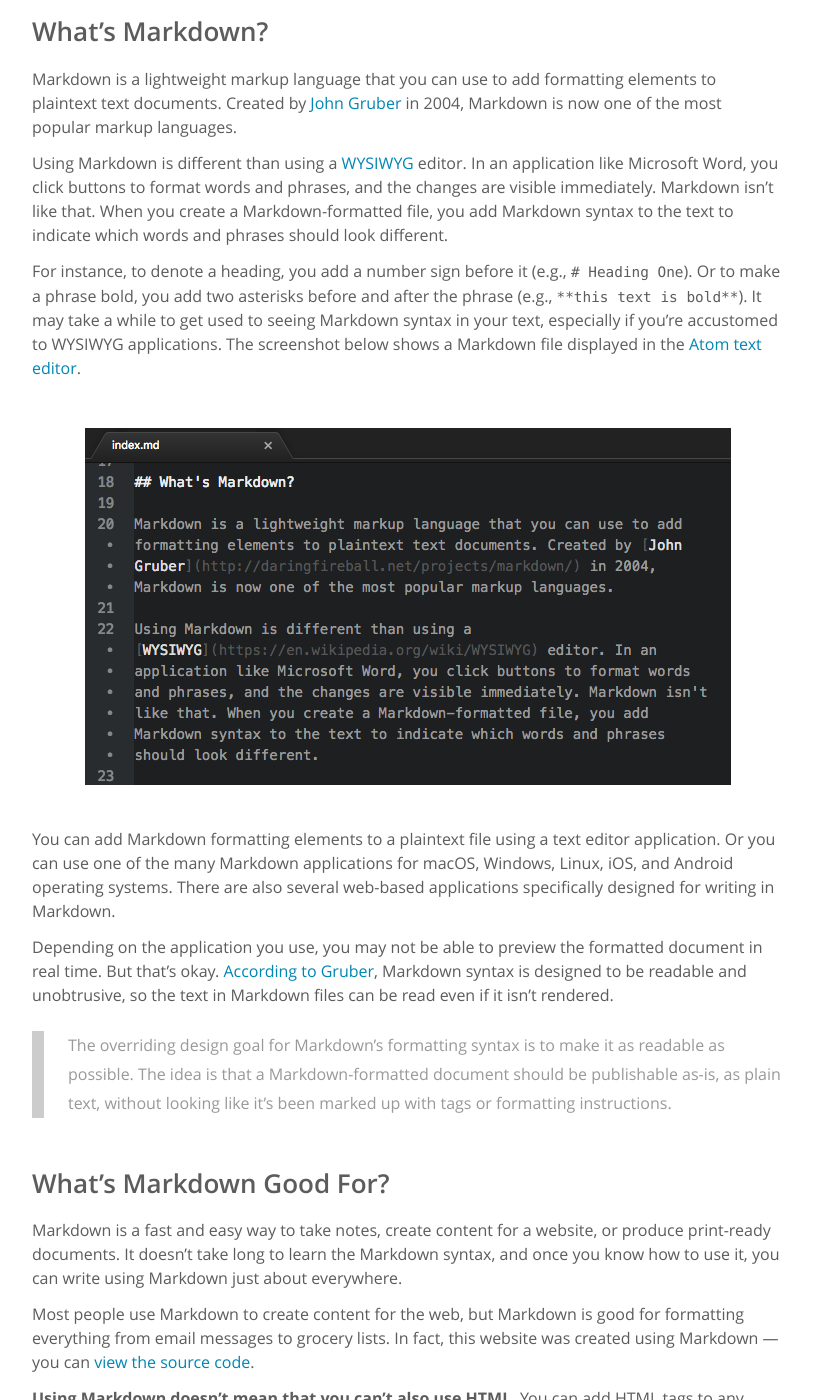
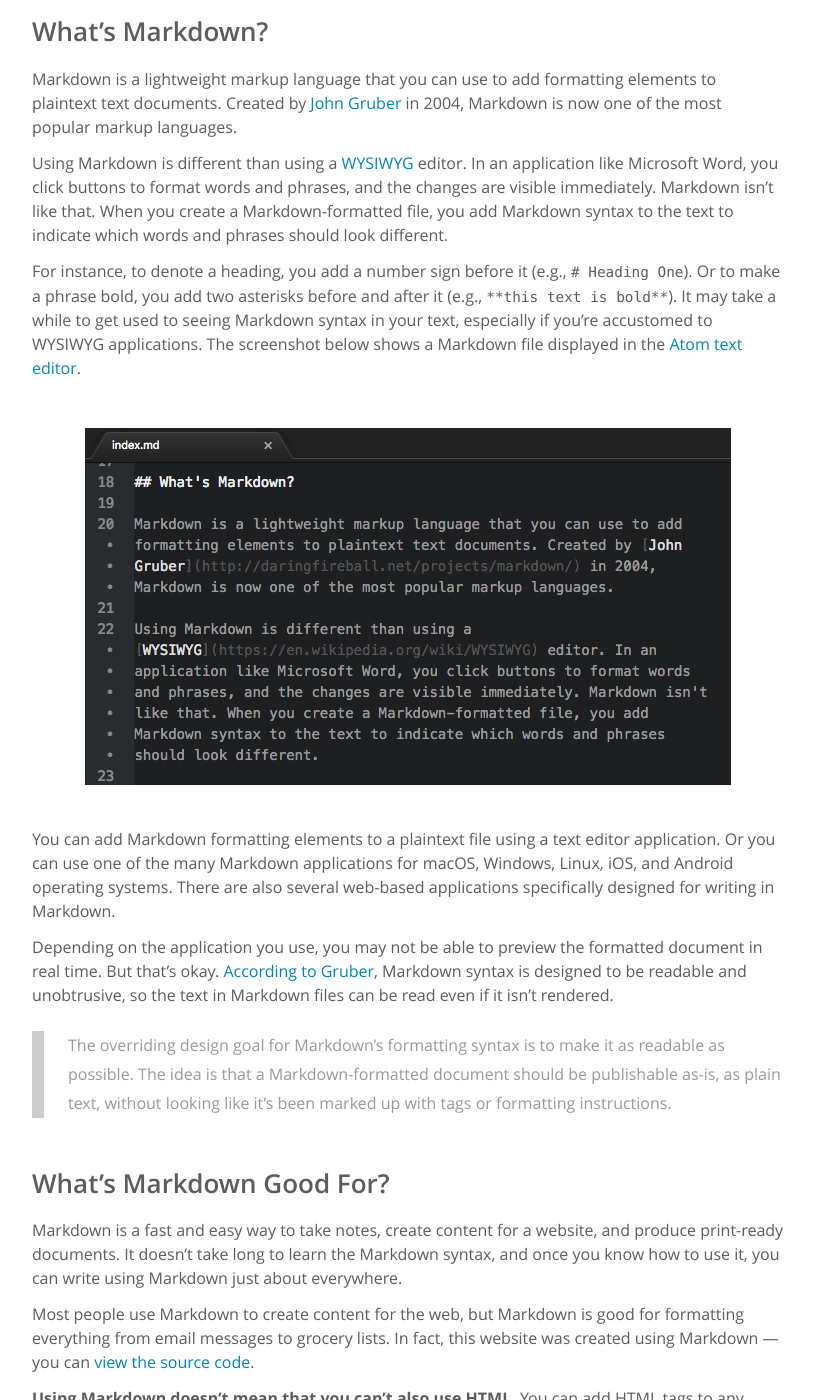
Before and after one commit to mattcone/markdown-guide, a Jekyll site: the page built from index.md, in a window 1280 px wide and 1400 px high, scrolled down 797 px. Shown: the whole window, without its empty margins (232-1046 px from the left). Built offline with Jekyll 4.4.1, drawn with Linux system fonts in a browser that asks for light colours; some of the changed text lies outside the part shown.

Commit message:
Make minor edits

```diff
--- a/_content/whats-markdown-good-for.md
+++ b/_content/whats-markdown-good-for.md
@@ -1,6 +1,6 @@
 ## What's Markdown Good For?
 
-Markdown is a fast and easy way to take notes, create content for a website, or produce print-ready documents. It doesn't take long to learn the Markdown syntax, and once you know how to use it, you can write using Markdown just about everywhere.
+Markdown is a fast and easy way to take notes, create content for a website, and produce print-ready documents. It doesn't take long to learn the Markdown syntax, and once you know how to use it, you can write using Markdown just about everywhere.
 
 Most people use Markdown to create content for the web, but Markdown is good for formatting everything from email messages to grocery lists. In fact, this website was created using Markdown — you can [view the source code](https://github.com/mattcone/markdown-guide).
 
--- a/_content/whats-markdown.md
+++ b/_content/whats-markdown.md
@@ -4,7 +4,7 @@ Markdown is a lightweight markup language that you can use to add formatting ele
 
 Using Markdown is different than using a [WYSIWYG](https://en.wikipedia.org/wiki/WYSIWYG) editor. In an application like Microsoft Word, you click buttons to format words and phrases, and the changes are visible immediately. Markdown isn't like that. When you create a Markdown-formatted file, you add Markdown syntax to the text to indicate which words and phrases should look different.
 
-For instance, to denote a heading, you add a number sign before it (e.g., `# Heading One`). Or to make a phrase bold, you add two asterisks before and after the phrase (e.g., `**this text is bold**`). It may take a while to get used to seeing Markdown syntax in your text, especially if you're accustomed to WYSIWYG applications. The screenshot below shows a Markdown file displayed in the [Atom text editor](https://atom.io).
+For instance, to denote a heading, you add a number sign before it (e.g., `# Heading One`). Or to make a phrase bold, you add two asterisks before and after it (e.g., `**this text is bold**`). It may take a while to get used to seeing Markdown syntax in your text, especially if you're accustomed to WYSIWYG applications. The screenshot below shows a Markdown file displayed in the [Atom text editor](https://atom.io).
 
 <br/>
 <center>
```
Also changed, not shown: _content/how-does-it-work.md (+1 -1 lines).
